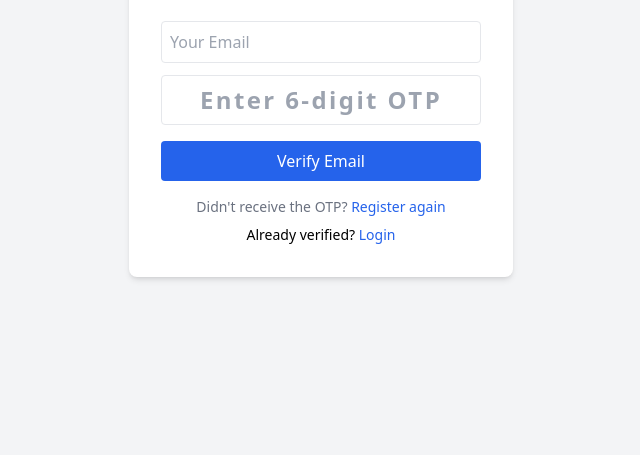
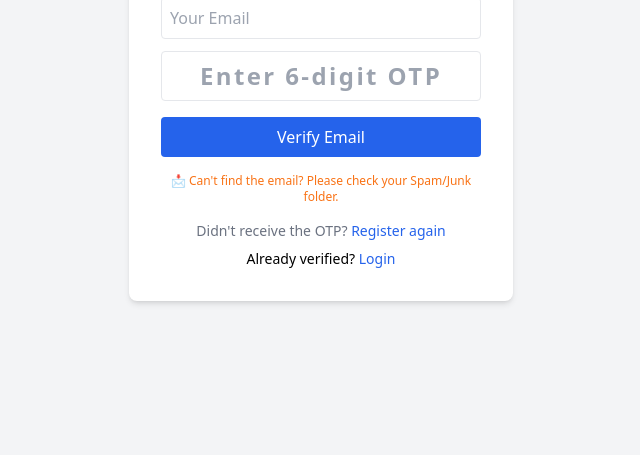
Before and after one commit to noorjotbhullar2007-hue/urestate, a website: page public/verify-otp.html in a window 1280 px wide. Shown: the part 345-800 px from the top of the page, without its empty margins (319-959 px from the left). Drawn offline with nearby package versions, Linux system fonts and the light colour scheme.

Commit message:
add spam folder note to verify-otp page

```diff
--- a/public/verify-otp.html
+++ b/public/verify-otp.html
@@ -30,7 +30,9 @@
     </form>
 
     <p id="message" class="text-center mt-4 text-sm"></p>
-
+    <p class="text-center mt-4 text-xs text-orange-500">
+        📩 Can't find the email? Please check your Spam/Junk folder.
+    </p>
     <p class="text-center mt-4 text-sm text-gray-500">
         Didn't receive the OTP?
         <a href="/public/register.html" class="text-blue-600 hover:underline">Register again</a>
```
